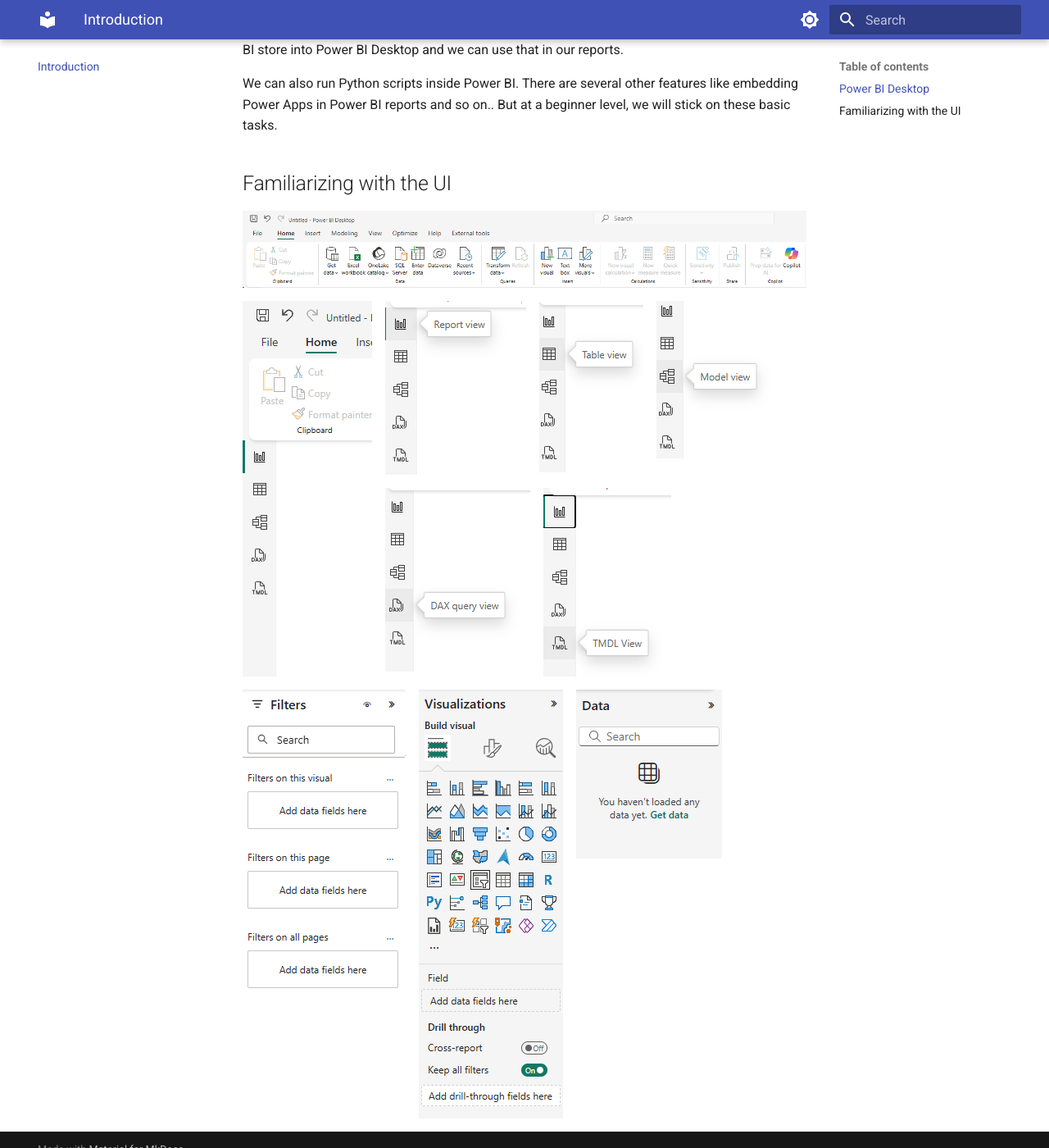
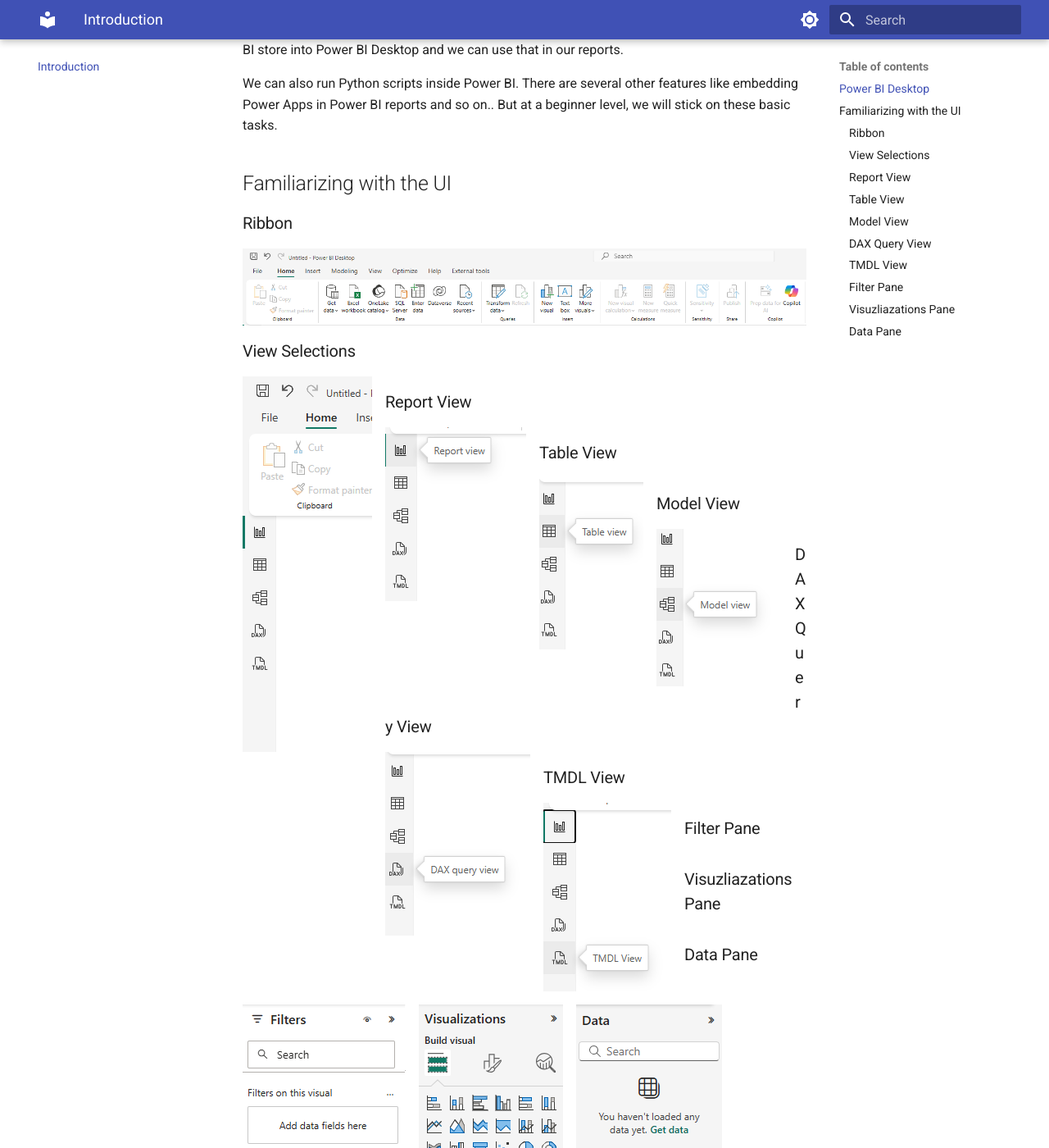
Before and after one commit to wheelocity/wow_learning, an MkDocs documentation site: the page built from docs/introduction.md, in a window 1280 px wide and 1400 px high, scrolled down 567 px. Shown: the whole window at 82% size. Built offline with MkDocs 1.6.1 and Material for MkDocs 9.7.7, drawn with Linux system fonts in a browser that asks for light colours.

Commit message:
added titles

```diff
--- a/docs/introduction.md
+++ b/docs/introduction.md
@@ -18,22 +18,43 @@
 
 ## Familiarizing with the UI
 
+
+### Ribbon
 ![Ribbon](images/ribbon.png){: align=left }
+
+### View Selections
 
 ![View Selection](images/view_selection.png){: align=left }
 
+### Report View
+
 ![Report View](images/report_view.png){: align=left }
+
+### Table View
 
 ![Table View](images/table_view.png){: align=left }
 
+### Model View
+
 ![Model View](images/model_view.png){: align=left }
+
+### DAX Query View
 
 ![Dax Query View](images/dax_query_view.png){: align=left }
 
+### TMDL View
+
 ![TMDL View](images/tmdl_view.png){: align=left }
+
+
+### Filter Pane
 
 ![Filter Pane](images/filters_pane.png){: align=left }
 
+### Visuzliazations Pane
+
 ![Visualizations Pane](images/visualizations_pane.png){: align=left }
 
+### Data Pane
+
 ![Data Pane](images/data_pane.png){: align=left }
```
Also changed, not shown: site/images/data_pane.png (added), site/images/dax_query_view.png (added), site/images/filters_pane.png (added), site/images/model_view.png (added), site/images/report_view.png (added), site/images/ribbon.png (added), site/images/table_view.png (added), site/images/tmdl_view.png (added), site/images/view_selection.png (added), site/images/visualizations_pane.png (added), site/introduction.html, site/search/search_index.json.
